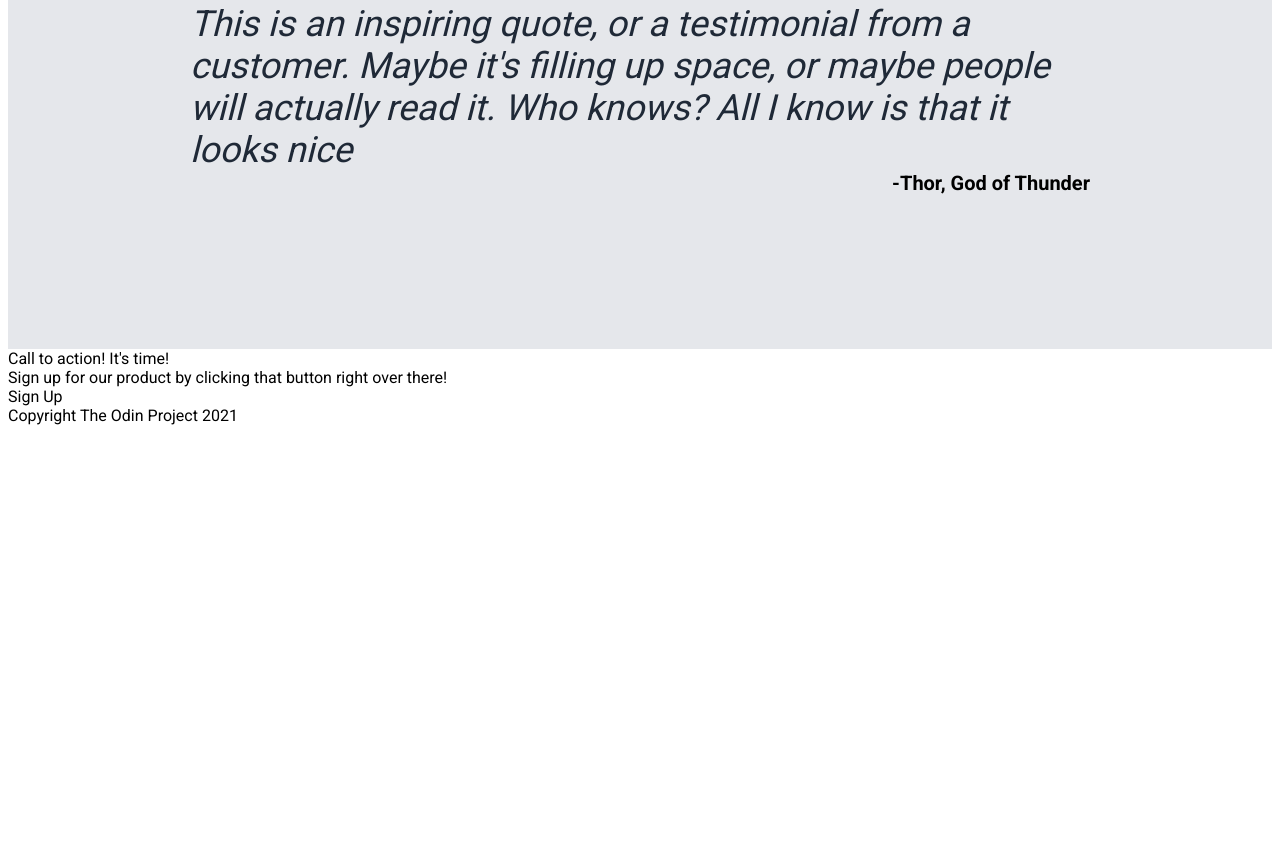
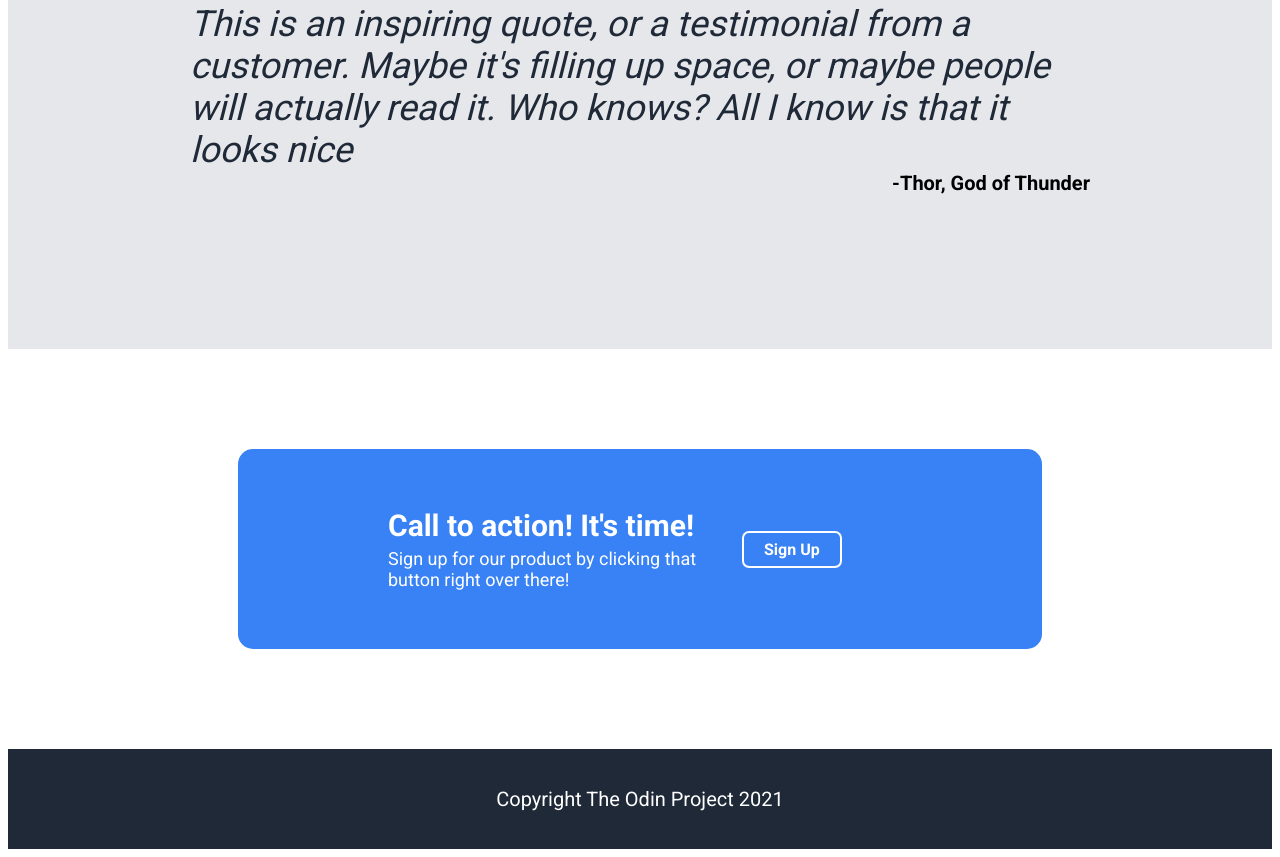
Before and after one commit to SOmerandomdev-ui/Landing-Page-, a plain HTML site: page index.html in a window 1280 px wide. Shown: the part 1245-2102 px from the top of the page. Before the commit the page ends 1678 px from the top, so only its background shows below. Drawn offline with Linux system fonts and the light colour scheme.

Commit message:
readjusted things

```diff
--- a/landingpage.css
+++ b/landingpage.css
@@ -166,3 +166,51 @@
     font-weight: 900;
 
 }
+
+.Fourth {
+    display: flex;
+    background-color: #3882F6;
+    justify-content: center;
+    height: 200px;
+    margin: 100px 230px 100px 230px;
+    border-radius: 15px 15px 15px 15px;
+    justify-content: space-between;
+    align-items:center;
+    padding-left: 150px;
+}
+
+.big {
+    font-weight: 600;
+    font-size:30px;
+    color: white;
+}
+
+.small {
+    color: white;
+    padding-top: 5px;
+    font-size:18px;
+}
+
+.CTA {
+    display: flex;
+    justify-content: center;
+    align-items: center;
+    color:white;
+    font-weight: 700;
+    width: 115px;
+    border: 2.5px solid white;
+    margin-right: 200px;
+    padding: 7px;
+    border-radius: 7px 7px 7px 7px;
+}
+
+.Fifth {
+    display:flex;
+    background-color: #1f2937;
+    height: 100px;
+    color:white;
+    align-items: center;
+    justify-content: center;
+    font-size:20px;
+
+}
```
Also changed, not shown: landingpage.html (deleted, +0 -79 lines).
